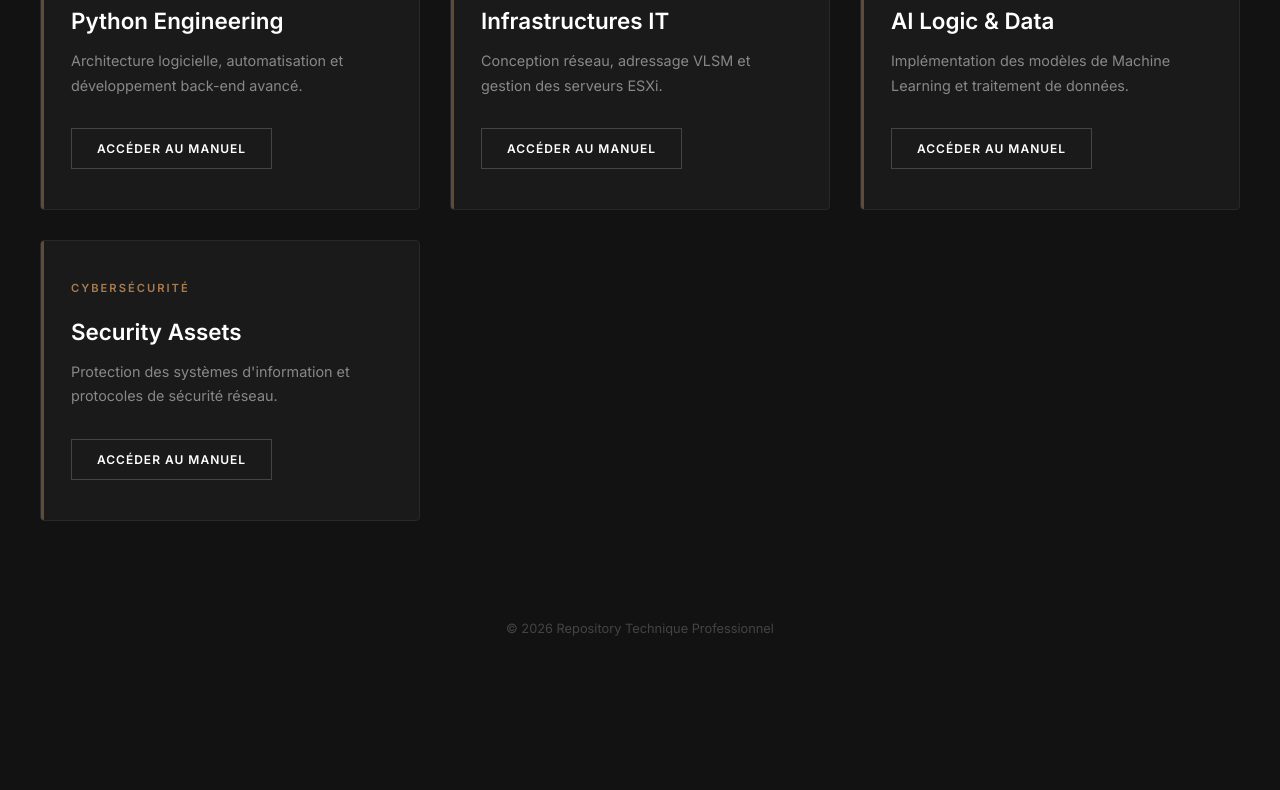
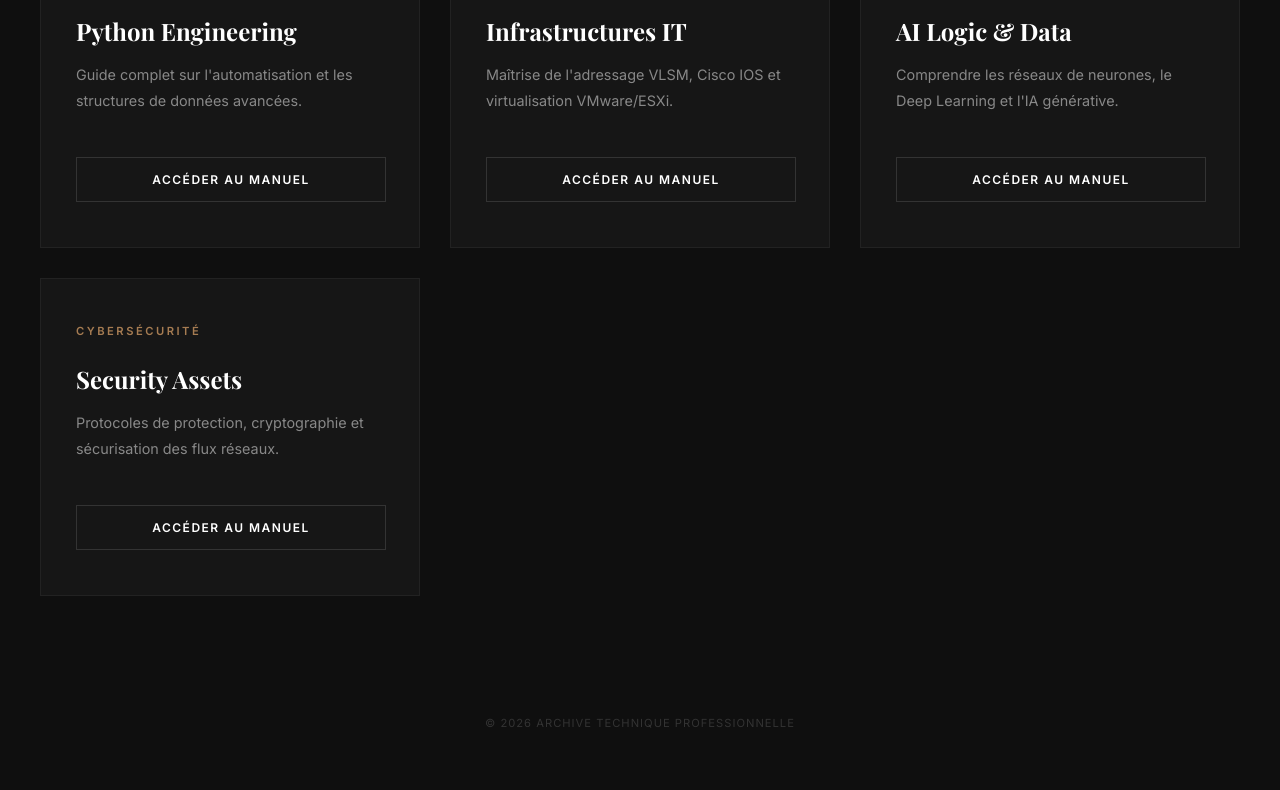
Before and after one commit to imanechouk08-hash/biblioth-que-, a plain HTML site: page index.html in a window 1280 px wide. Shown: the part 347-1137 px from the top of the page. Before the commit the page ends 1023 px from the top, so only its background shows below. Drawn offline with nearby package versions, Linux system fonts and the light colour scheme.

Commit message:
Update index.html
bibliothèque

```diff
--- a/index.html
+++ b/index.html
@@ -3,14 +3,14 @@
 <head>
     <meta charset="UTF-8">
     <meta name="viewport" content="width=device-width, initial-scale=1.0">
-    <title>Bibliothèque Technique Pro</title>
+    <title>Systems Library | Professionnel</title>
     <link href="https://fonts.googleapis.com/css2?family=Inter:wght@300;400;600&family=Playfair+Display:wght@700&display=swap" rel="stylesheet">
 
     <style>
         :root {
-            --bg-dark: #121212; /* Noir mat */
-            --card-bg: #1a1a1a; /* Noir grisâtre pour les cartes */
-            --accent-gold: #a67c52; /* Marron doré/bronze */
+            --bg-dark: #0f0f0f;
+            --card-bg: #161616;
+            --accent-gold: #a67c52;
             --text-main: #e0e0e0;
             --text-muted: #888;
         }
@@ -26,15 +26,16 @@
         header {
             padding: 80px 20px 40px;
             text-align: center;
-            border-bottom: 1px solid #222;
+            border-bottom: 1px solid #1a1a1a;
         }
 
         header h1 {
             font-family: 'Playfair Display', serif;
             font-size: 2.5rem;
-            letter-spacing: 1px;
+            letter-spacing: 2px;
             margin: 0;
             color: #fff;
+            text-transform: uppercase;
         }
 
         header p {
@@ -43,48 +44,32 @@
             font-size: 0.8rem;
             letter-spacing: 4px;
             margin-top: 15px;
+            font-weight: 300;
         }
 
         .container {
             display: grid;
-            grid-template-columns: repeat(auto-fit, minmax(300px, 1fr));
+            grid-template-columns: repeat(auto-fit, minmax(320px, 1fr));
             gap: 30px;
             padding: 60px 40px;
             max-width: 1200px;
             margin: 0 auto;
         }
 
+        /* L-Book Card Design */
         .book-card {
             background: var(--card-bg);
-            padding: 40px 30px;
-            border-radius: 4px;
-            border: 1px solid #282828;
-            transition: all 0.3s cubic-bezier(0.4, 0, 0.2, 1);
+            padding: 45px 35px;
+            border: 1px solid #222;
+            transition: all 0.4s cubic-bezier(0.165, 0.84, 0.44, 1);
             position: relative;
-            overflow: hidden;
-        }
-
-        /* L-khet l-ghameq f l-jenb */
-        .book-card::before {
-            content: '';
-            position: absolute;
-            left: 0;
-            top: 0;
-            height: 100%;
-            width: 3px;
-            background: var(--accent-gold);
-            opacity: 0.5;
-            transition: 0.3s;
+            cursor: default;
         }
 
         .book-card:hover {
             border-color: var(--accent-gold);
-            transform: translateY(-5px);
-            background: #1f1f1f;
-        }
-
-        .book-card:hover::before {
-            opacity: 1;
+            transform: translateY(-8px);
+            box-shadow: 0 20px 40px rgba(0,0,0,0.4);
         }
 
         .category {
@@ -92,37 +77,42 @@
             color: var(--accent-gold);
             font-weight: 600;
             text-transform: uppercase;
-            letter-spacing: 2px;
-            margin-bottom: 20px;
+            letter-spacing: 2.5px;
+            margin-bottom: 25px;
             display: block;
         }
 
         .book-card h3 {
-            font-size: 1.4rem;
+            font-size: 1.5rem;
             margin-bottom: 15px;
             font-weight: 600;
             color: #fff;
+            font-family: 'Playfair Display', serif;
         }
 
         .book-card p {
             font-size: 0.9rem;
             color: var(--text-muted);
-            line-height: 1.7;
-            margin-bottom: 30px;
+            line-height: 1.8;
+            margin-bottom: 35px;
+            min-height: 60px;
         }
 
+        /* L-bouton li ghadi idik l-ktab */
         .btn {
             text-decoration: none;
             color: #fff;
             background: transparent;
-            border: 1px solid #444;
-            padding: 12px 25px;
+            border: 1px solid #333;
+            padding: 14px 30px;
             font-size: 0.75rem;
             font-weight: 600;
             text-transform: uppercase;
-            letter-spacing: 1px;
+            letter-spacing: 1.5px;
             transition: 0.3s;
             display: inline-block;
+            width: calc(100% - 60px);
+            text-align: center;
         }
 
         .btn:hover {
@@ -133,9 +123,11 @@
 
         footer {
             text-align: center;
-            padding: 40px;
-            color: #444;
-            font-size: 0.8rem;
+            padding: 60px;
+            color: #333;
+            font-size: 0.7rem;
+            letter-spacing: 1px;
+            text-transform: uppercase;
         }
     </style>
 </head>
@@ -143,41 +135,43 @@
 
     <header>
         <h1>SYSTEMS LIBRARY</h1>
-        <p>Hub Technique de Référence</p>
+        <p>Expertise Technique & Digital Assets</p>
     </header>
 
     <main class="container">
+
         <div class="book-card">
             <span class="category">Développement</span>
             <h3>Python Engineering</h3>
-            <p>Architecture logicielle, automatisation et développement back-end avancé.</p>
-            <a href="#" class="btn">Accéder au Manuel</a>
+            <p>Guide complet sur l'automatisation et les structures de données avancées.</p>
+            <a href="https://docs.python.org/3/" target="_blank" class="btn">Accéder au Manuel</a>
         </div>
 
         <div class="book-card">
             <span class="category">Réseau & Systèmes</span>
             <h3>Infrastructures IT</h3>
-            <p>Conception réseau, adressage VLSM et gestion des serveurs ESXi.</p>
-            <a href="#" class="btn">Accéder au Manuel</a>
+            <p>Maîtrise de l'adressage VLSM, Cisco IOS et virtualisation VMware/ESXi.</p>
+            <a href="https://www.cisco.com/c/en/us/support/docs/ip/routing-information-protocol-rip/13788-3.html" target="_blank" class="btn">Accéder au Manuel</a>
         </div>
 
         <div class="book-card">
             <span class="category">Intelligence Artificielle</span>
             <h3>AI Logic & Data</h3>
-            <p>Implémentation des modèles de Machine Learning et traitement de données.</p>
-            <a href="#" class="btn">Accéder au Manuel</a>
+            <p>Comprendre les réseaux de neurones, le Deep Learning et l'IA générative.</p>
+            <a href="https://ai.google/" target="_blank" class="btn">Accéder au Manuel</a>
         </div>
 
         <div class="book-card">
             <span class="category">Cybersécurité</span>
             <h3>Security Assets</h3>
-            <p>Protection des systèmes d'information et protocoles de sécurité réseau.</p>
-            <a href="#" class="btn">Accéder au Manuel</a>
+            <p>Protocoles de protection, cryptographie et sécurisation des flux réseaux.</p>
+            <a href="https://www.cyber.gc.ca/fr" target="_blank" class="btn">Accéder au Manuel</a>
         </div>
+
     </main>
 
     <footer>
-        &copy; 2026 Repository Technique Professionnel
+        &copy; 2026 Archive Technique Professionnelle
     </footer>
 
 </body>
```
